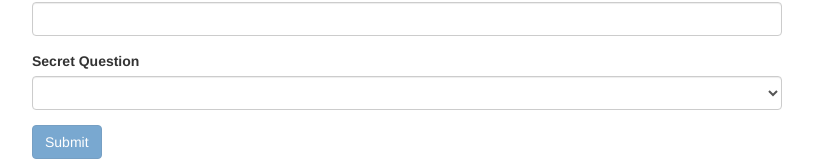
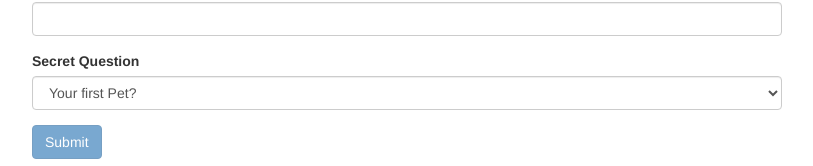
Before and after one commit to scallopy/AngularForms, an Angular app: page / in a window 1280 px wide. Shown: the part 161-327 px from the top of the page, without its empty margins (233-1046 px from the left). Built offline with nearby package versions, Linux system fonts and the light colour scheme.

Commit message:
Set Default Values with ngModel Property Binding

```diff
--- a/src/app/app.component.html
+++ b/src/app/app.component.html
@@ -33,7 +33,7 @@
           <select
             id="secret"
             class="form-control"
-            ngModel
+            [ngModel]="defaultQuestion"
             name="secret">
             <option value="pet">Your first Pet?</option>
             <option value="teacher">Your first teacher?</option>
--- a/src/app/app.component.ts
+++ b/src/app/app.component.ts
@@ -8,6 +8,7 @@ import { NgForm } from '@angular/forms';
 })
 export class AppComponent {
   @ViewChild('f') signupForm: NgForm;
+  defaultQuestion = 'pet';
 
   suggestedUserName() {
     const suggestedUserName = 'Superuser';
```
